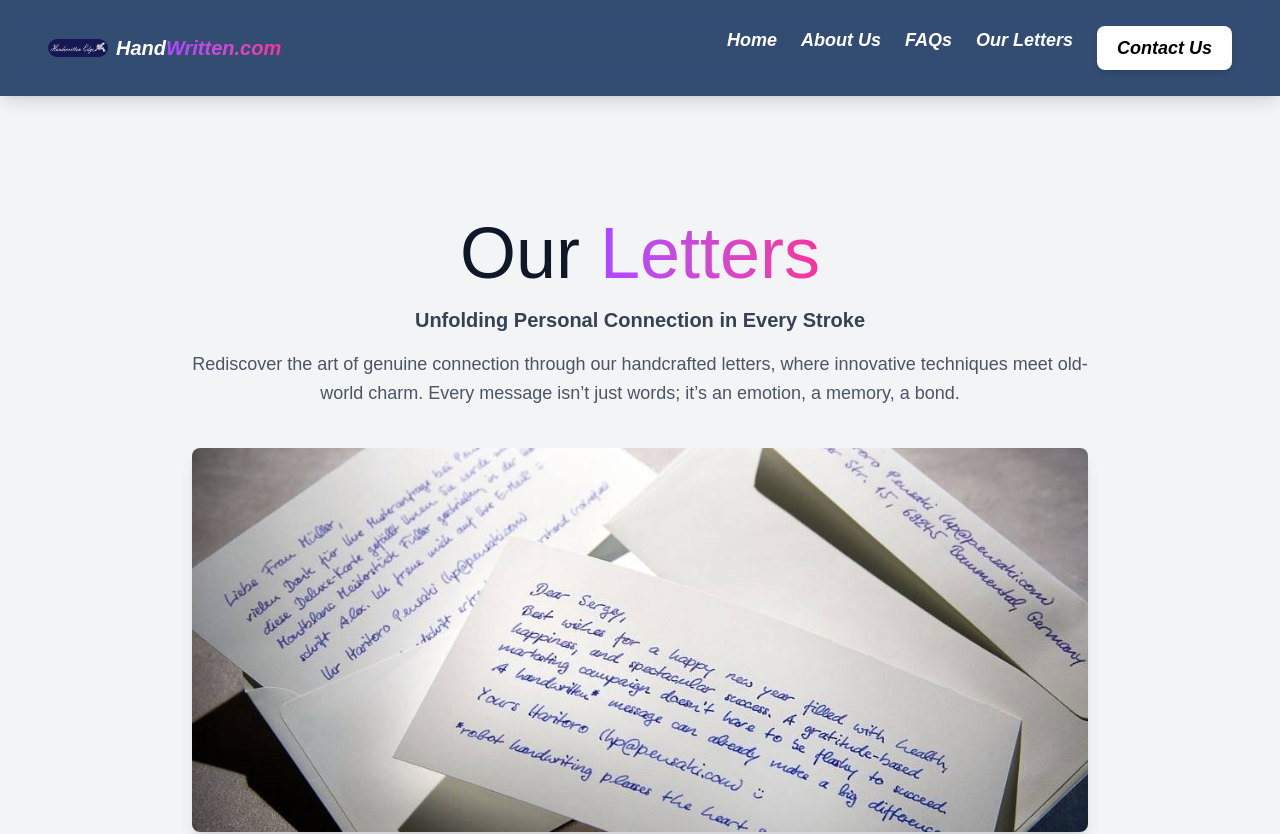
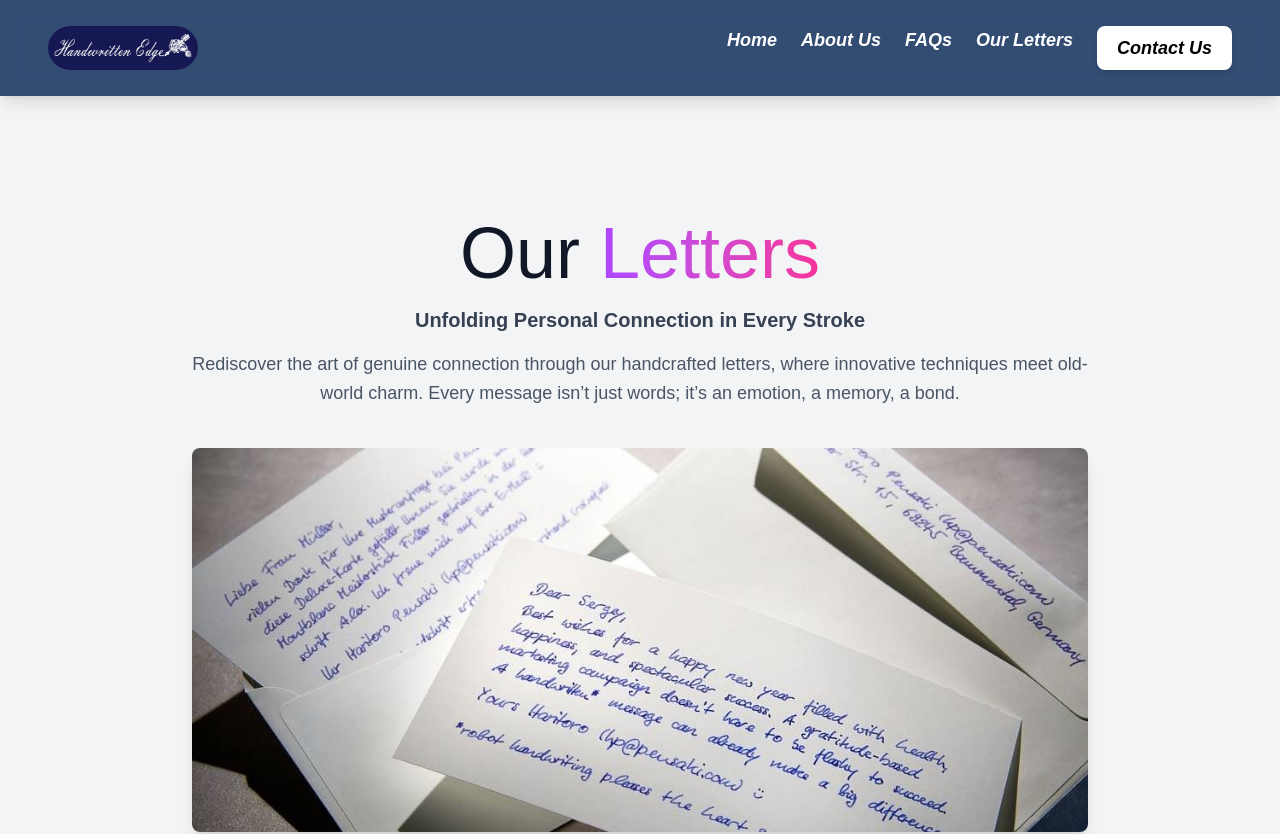
Before and after one commit to adnanfrd/HandWritten_Edge, a Next.js app: page /letter in a window 1280 px wide. Shown: the top 834 px of the page. Built offline with nearby package versions, Linux system fonts and the light colour scheme; a web font is replaced by a local one.

Commit message:
changes in navbar

```diff
--- a/src/app/letter/page.jsx
+++ b/src/app/letter/page.jsx
@@ -1,5 +1,5 @@
 
-import VideoSection from '@/components/Home/VideoSection'
+// import VideoSection from '@/components/Home/VideoSection'
 import AutoCarousel from '@/components/letter/AutoCarousel'
 import Impression from '@/components/letter/Impression'
 import InkGrid from '@/components/letter/InkGrid'
@@ -12,7 +12,7 @@ const page = () => {
   return (
     <div>
       <OurLettersSection/>
-      <VideoSection/>
+      {/* <VideoSection/> */}
       <AutoCarousel/>
       <InkGrid/>
       <SignatureStroke/>
--- a/src/app/page.js
+++ b/src/app/page.js
@@ -7,14 +7,14 @@ import MovingLettersSection from "@/components/Home/MovingLettersSection";
 import PersonalTouch from "@/components/Home/PersonalTouch";
 import StaySection from "@/components/Home/StaySection";
 import Testimonials from "@/components/Home/Testimonials";
-import VideoSection from "@/components/Home/VideoSection";
+// import VideoSection from "@/components/Home/VideoSection";
 import WhyHandwrittenLetters from "@/components/Home/WhyHandwrittenLetters";
 
 export default function Home() {
   return (
    <div>
     <HeroSection/>
-    <VideoSection/>
+    {/* <VideoSection/> */}
     <HomeServices/>
     <MovingLettersSection/>
     <StaySection/>
--- a/src/components/Home/Navbar.jsx
+++ b/src/components/Home/Navbar.jsx
@@ -24,22 +24,24 @@ const Navbar = () => {
       className="fixed top-0 left-0 w-full bg-[#022252CC] backdrop-blur-md bg-opacity-90 z-50 shadow-lg"
     >
       <div className="max-w-7xl mx-auto px-6 md:px-12 flex justify-between items-center h-[12vh]">
-        {/* Logo */}
         <Link href="/" className="flex items-center space-x-2">
-          <Image src="/logohand.jpg" alt="Logo" width={60} height={60} className="rounded-full" />
-          <span className="text-xl font-semibold italic text-white">
-            Hand
-            <span className="font-bold italic bg-gradient-to-r from-purple-500 to-pink-500 bg-clip-text text-transparent">
-              Written.com
-            </span>
-          </span>
+          <Image
+            src="/logohand.jpg"
+            alt="Logo"
+            width={150}
+            height={150}
+            className="rounded-full object-cover"
+          />
         </Link>
 
-        {/* Desktop Links */}
         <div className="hidden md:flex space-x-6 text-white font-semibold text-lg">
           {navLinks.map(({ name, path }) => (
-            <Link key={name} href={path} className="hover:bg-gradient-to-r hover:from-purple-500 hover:to-pink-500
-             hover:bg-clip-text hover:text-transparent italic transition-all duration-300">
+            <Link
+              key={name}
+              href={path}
+              className="hover:bg-gradient-to-r hover:from-purple-500 hover:to-pink-500
+             hover:bg-clip-text hover:text-transparent italic transition-all duration-300"
+            >
               {name}
             </Link>
           ))}
@@ -53,7 +55,10 @@ const Navbar = () => {
         </div>
 
         {/* Mobile Menu Button */}
-        <button className="md:hidden text-white" onClick={() => setIsOpen(!isOpen)}>
+        <button
+          className="md:hidden text-white"
+          onClick={() => setIsOpen(!isOpen)}
+        >
           {isOpen ? <X size={30} /> : <Menu size={30} />}
         </button>
       </div>
```
